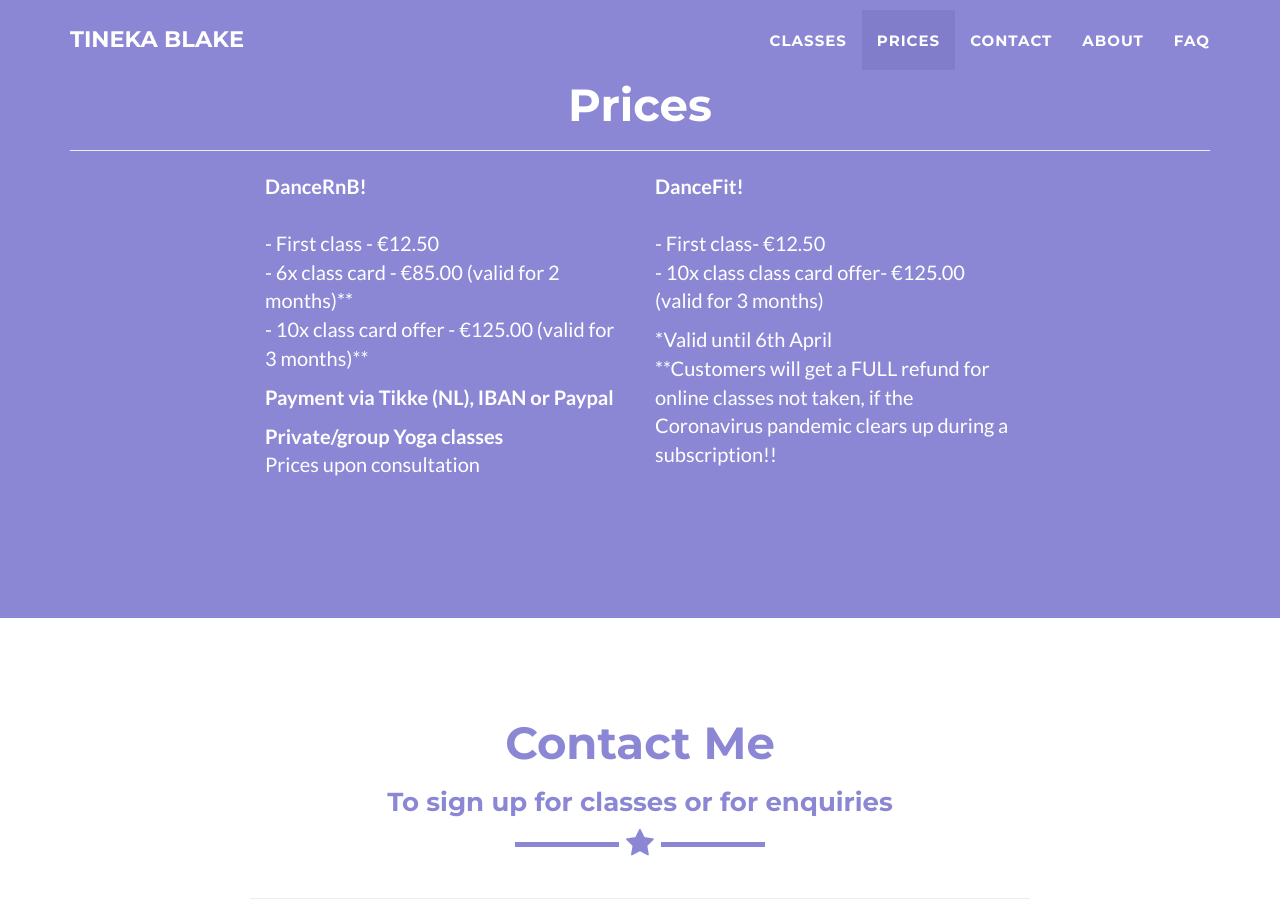
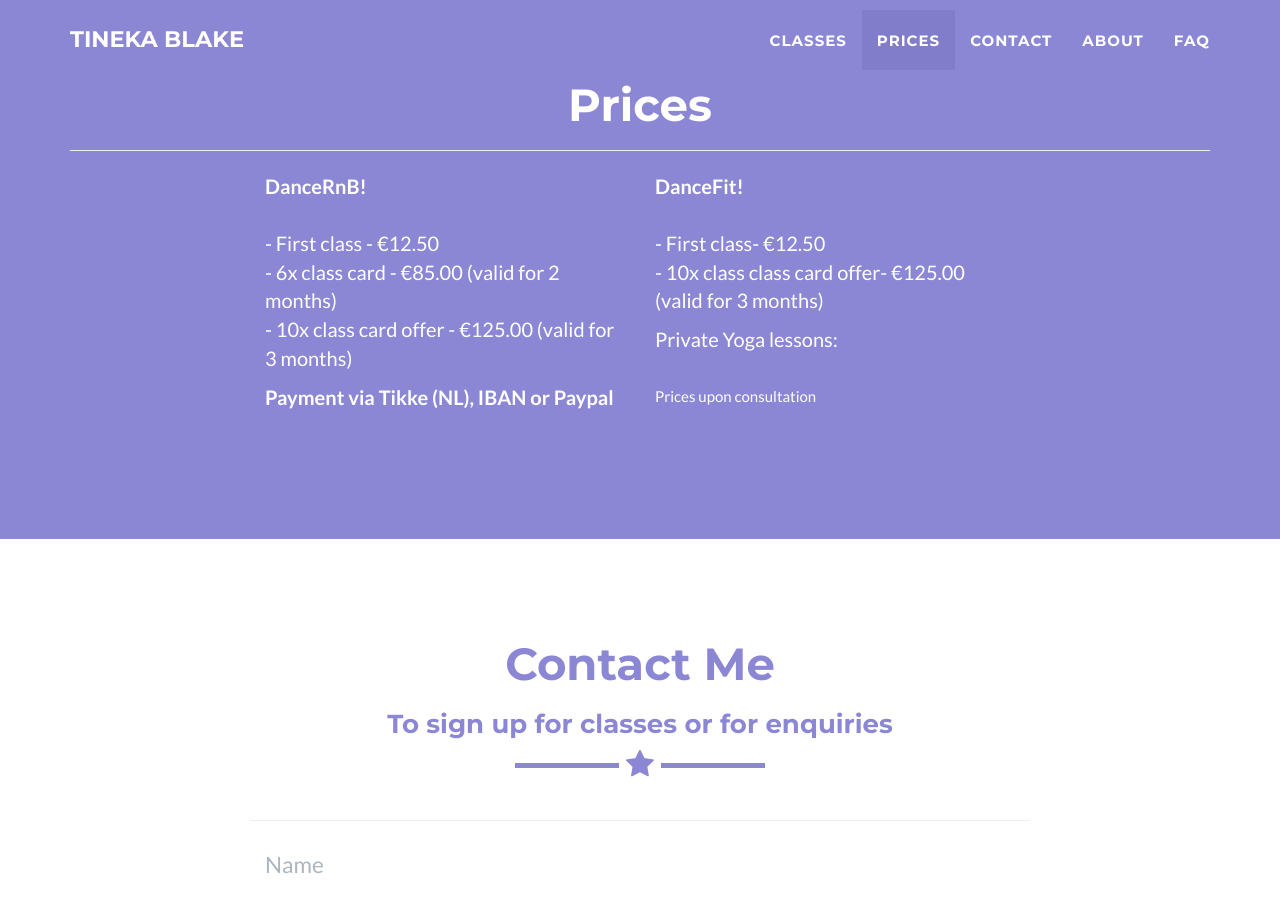
Before and after one commit to tineka-blake/tineka-blake.github.io, a Jekyll site: the page built from index.html, in a window 1280 px wide and 900 px high, scrolled down 1260 px. Built offline with Jekyll 4.4.1, drawn with Linux system fonts in a browser that asks for light colours.

Commit message:
Update prices.html

```diff
--- a/_includes/prices.html
+++ b/_includes/prices.html
@@ -15,26 +15,21 @@
                     </b>
                     <br>
 		    <br> - First class - €12.50
-		    <br> - 6x class card - €85.00 (valid for 2 months)**
-                    <br> - 10x class card offer  - €125.00 (valid for 3 months)**
+		    <br> - 6x class card - €85.00 (valid for 2 months)
+                    <br> - 10x class card offer  - €125.00 (valid for 3 months)
 
 	            <p>
 		    <b>
-              	    Payment via Tikke (NL), IBAN or Paypal
+
 	            </b>
 		    </p>
 
                     <p>
  		    <b>
-		    Private/group Yoga classes
+		   Payment via Tikke (NL), IBAN or Paypal
 	             </b>
 
-		  <br>
 
-		   Prices upon consultation
-                   <br>
-		   <br>
-                  </p>
 
                 </div>
                 <div class="col-lg-4">
@@ -49,10 +44,16 @@
 	            </p>
 
 		    <p>
-			*Valid until 6th April
-                        <br> **Customers will get a FULL refund for online classes not taken, if the Coronavirus pandemic clears up during a subscription!!
+	              Private Yoga lessons:
+                        <br>
  	        </p>
 
+			 <br>
+
+		   Prices upon consultation
+                   <br>
+		   <br>
+                  </p>
                 </div>
                 <!-- <div class="col-lg-8 col-lg-offset-2 text-center"> -->
                 <!--     <a href="https://github.com/jeromelachaud/freelancer-theme" class="btn btn-lg btn-outline"> -->
```
